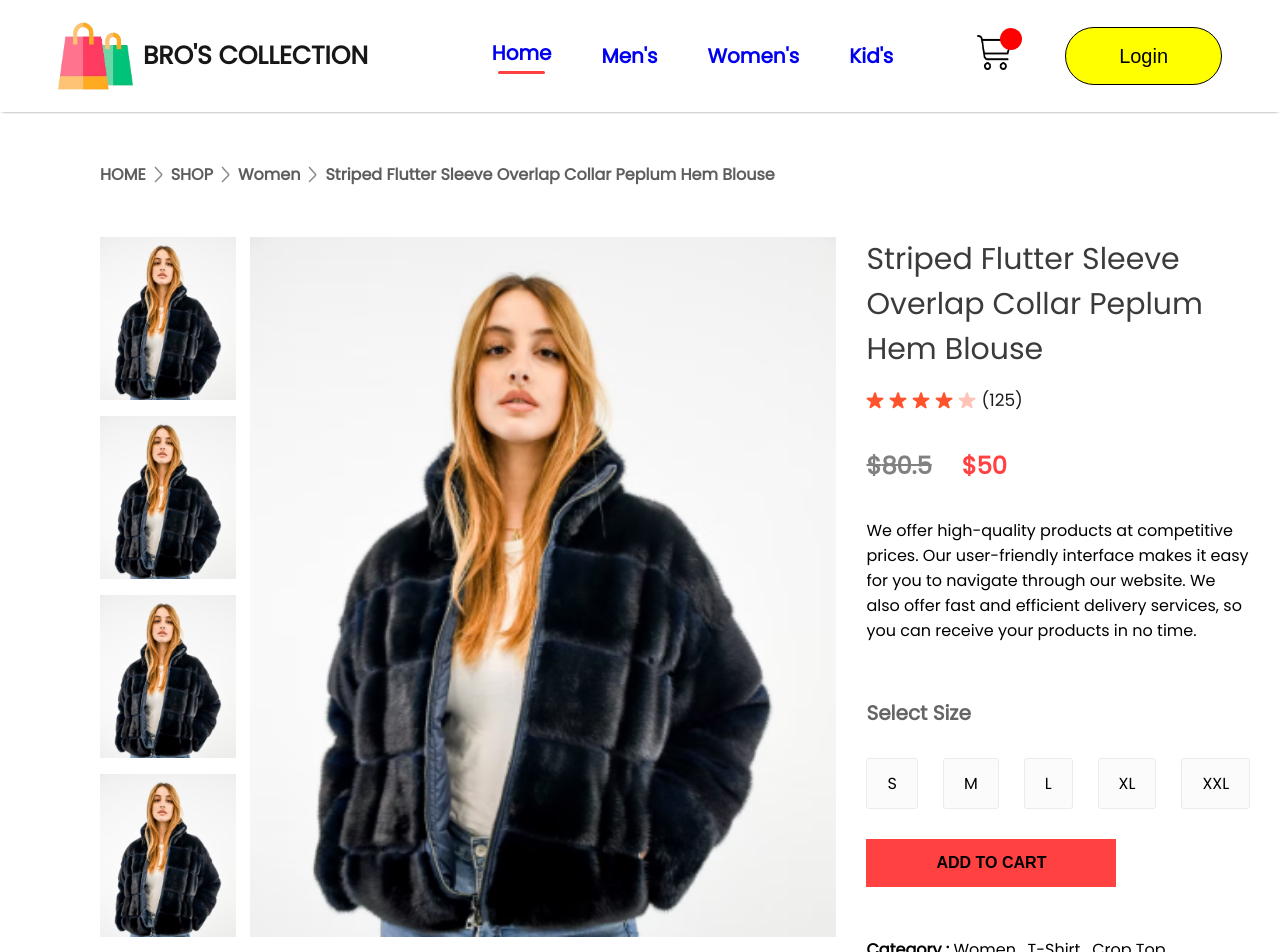
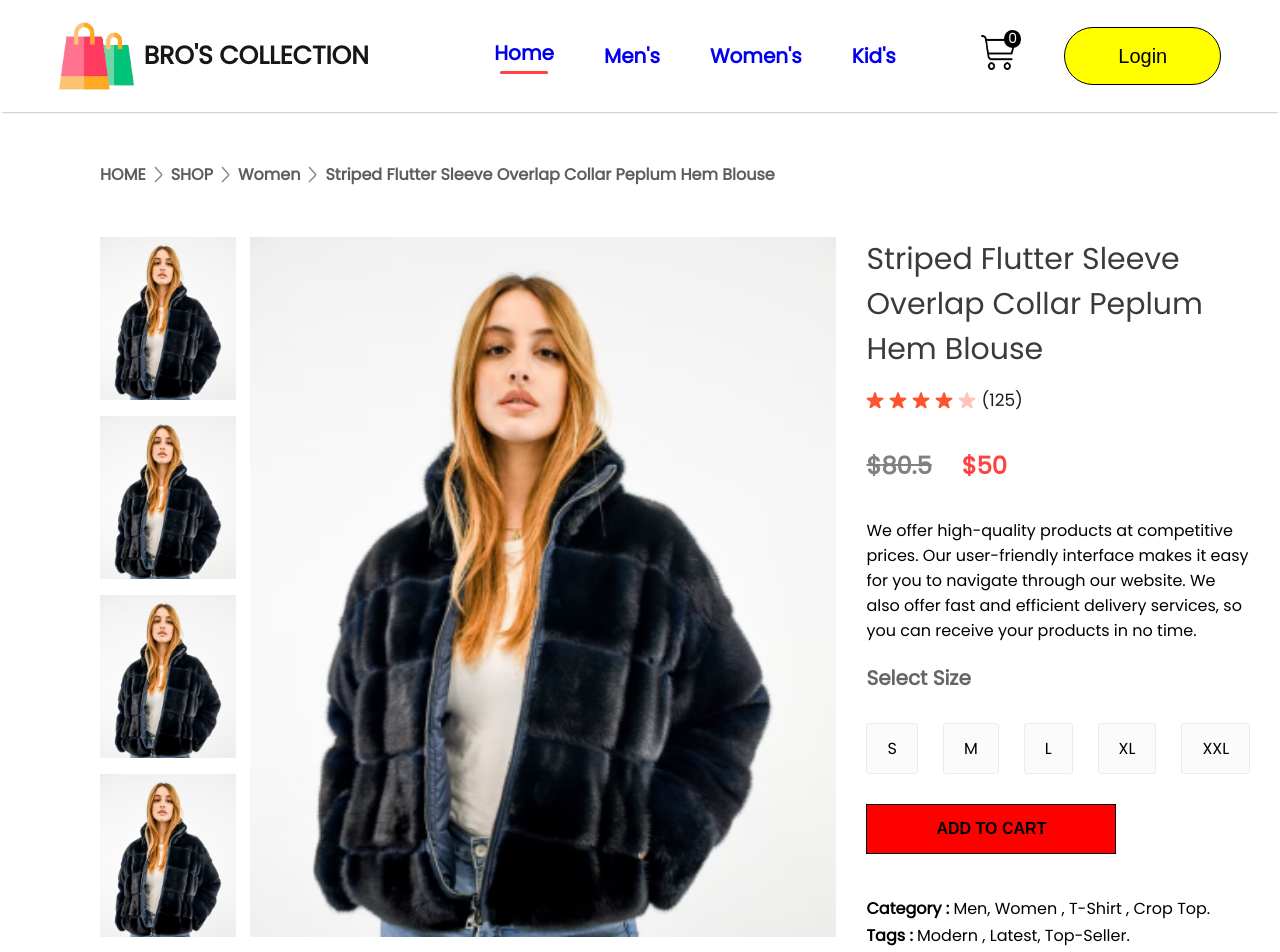
Before and after one commit to MaharobHossain/Bro-s-Collection-E-commerce-Website-Frontend-with-React, a React (Create React App) app: page /product/1 in a window 1280 px wide. Shown: the top 952 px of the page. Built offline with nearby package versions, Linux system fonts and the light colour scheme.

Commit message:
some update

```diff
--- a/src/Components/CartItems/CartItems.css
+++ b/src/Components/CartItems/CartItems.css
@@ -22,8 +22,19 @@
     font-size: 17px;
     font-weight: 600;
 }
+.crt-format p{
+    position: relative;
+    left: 14px;
+}
+.crt-format button{
+    position: relative;
+    left: 20px;
+}
 .carticon-product{
+    width: 55px;
     height: 62px;
+    position: relative;
+    left: 13px;
 }
 
 .cart-remove-icon{
@@ -58,13 +69,15 @@
     width: 262px;
     height: 45px;
     outline: none;
-    border: none;
-    background: #ff5a5a;
+    border: 1px solid black;
     color: black;
-    font-size: 16px;
+    font-size: 14px;
     font-weight: 600;
     cursor: pointer;
-
+    background-color: red;
+}
+.cart-total button:active{
+    background-color: yellow;
 }
 
 .cart-pomo-code{
@@ -93,8 +106,14 @@
 .cart-pomo-box button{
     width: 168px;
     height: 57px;
-    font-size: 16px;
-    background: black;
-    color: white;
+    font-size: 22px;
+    font-weight: 600;
+    outline: none;
+    border: 1px solid black;
+    color: black;
     cursor: pointer;
+    background-color: red;
 }
+.cart-pomo-box button:active{
+    background-color: yellow;
+}
--- a/src/Components/CartItems/CartItems.jsx
+++ b/src/Components/CartItems/CartItems.jsx
@@ -56,7 +56,7 @@ const CartItems = () => {
             <button>PROCEED TO CHEAKOUT</button>
         </div>
         <div className="cart-pomo-code">
-            <p>If you have a Promo code, Enter it here</p>
+            <p>If you have a Promo code, Enter it here.</p>
             <div className="cart-pomo-box">
                 <input type="text" placeholder='promo code' />
                 <button>Submit</button>
--- a/src/Components/Hero/Hero.css
+++ b/src/Components/Hero/Hero.css
@@ -6,7 +6,7 @@
 .hero{
     width: 1343px;
     height: 68vh;
-    background: linear-gradient(180deg, #6dcc98, #54a8cf22 60%);
+    background: linear-gradient(180deg, #6dcc98, #3bd19f22 60%);
     display: flex;
 }
 
--- a/src/Components/Navbar/Navbar.css
+++ b/src/Components/Navbar/Navbar.css
@@ -82,8 +82,8 @@
 }
 
 .nav-cart-count{
-    width: 22px;
-    height: 22px;
+    width: 17px;
+    height: 18px;
     display: flex;
     justify-content: center;
     align-items: center;
@@ -91,7 +91,7 @@
     margin-left: -55px;
     border-radius: 11px;
     font-size: 14px;
-    background: red;
+    background: black;
     color: white;
 
 }
--- a/src/Components/Navbar/Navbar.jsx
+++ b/src/Components/Navbar/Navbar.jsx
@@ -32,7 +32,7 @@ const Navbar = () => {
       <div className="nav-login-cart">
 
         <Link to='/cart'><img src={cart} alt="" /> </Link>
-        <div className="nav-cart-count">{getTotalCartItems}</div>
+        <div className="nav-cart-count">{getTotalCartItems()}</div>
         <Link to='/login'><button>Login</button></Link>
 
       </div>
--- a/src/Components/Offer/Offers.css
+++ b/src/Components/Offer/Offers.css
@@ -6,7 +6,7 @@
 
 .offers{
     width: 1063px;
-    /* height: 70vh; */
+    height: 53vh;
 
     padding: 0px 140px;
     background: linear-gradient(180deg, #5d9c79, #7fbfdd22 60%);
@@ -26,7 +26,7 @@
 
 .offers-left h1{
     color: #171717;
-    font-size: 80px;
+    font-size: 60px;
     font-weight: 600;
     position: relative;
     right: 20px;
--- a/src/Components/ProductDetails/ProductDetails.css
+++ b/src/Components/ProductDetails/ProductDetails.css
@@ -58,7 +58,7 @@
 }
 
 .right-size h1{
-    margin-top: 55px;
+    margin-top: 20px;
     color: #656565;
     font-size: 20px;
     font-weight: 600;
@@ -82,15 +82,19 @@
     font-size: 16px;
     font-weight: 600;
     color: black;
-    background: #ff4141;
+    background: red;
+    border: 1px solid black;
     margin-bottom: 40px;
-    border: none;
     outline: none;
     cursor: pointer;
 }
+.display-right button:active{
+    background-color: yellow;
+}
 
 .right-category{
-    margin-top: 10px;
+    margin-top: 2px;
+
 }
 .right-category span{
     font-weight: 600;
--- a/src/Components/ProductDetails/ProductDetails.jsx
+++ b/src/Components/ProductDetails/ProductDetails.jsx
@@ -51,8 +51,8 @@ const ProductDetails = (props) => {
         </div>
       </div>
       <button onClick={()=>{addToCart(product.id)}}>ADD TO CART</button>
-      <p className='right-category'> <span>Category : </span>Women , T-Shirt , Crop Top.</p>
-      <p className='right-category'> <span>Tags : </span>Modern , Latest.</p>
+      <p className='right-category'> <span>Category : </span>Men, Women , T-Shirt , Crop Top.</p>
+      <p className='right-category'> <span>Tags : </span>Modern , Latest, Top-Seller.</p>
       </div>
     </div>
   )
--- a/src/Context/ShopContext.jsx
+++ b/src/Context/ShopContext.jsx
@@ -22,7 +22,7 @@ const ShopContextProvider = (props) => {
       console.log(cartItems);
    }
 
-   const removeFromCart =(itemId) =>{
+   const removeFromCart =(itemId) => {
       setCartItems((prev)=>({...prev,[itemId]:prev[itemId]-1}))
    }
 
@@ -32,8 +32,8 @@ const ShopContextProvider = (props) => {
       {
          if(cartItems[item]>0)
          {
-            let itemInfo = all_product.find((Product)=>Product.id===Number(item))
-            totalAmount += itemInfo.new_price * cartItems[item];
+            let itemInfo = all_product.find((product)=>product.id===Number(item))
+            totalAmount += itemInfo.new_price *cartItems[item];
          }
          return totalAmount;
       }
@@ -52,7 +52,7 @@ const ShopContextProvider = (props) => {
    }
 
 
-   const contextValue = {getTotalCartItems,getTotalCartAmount,all_product,cartItems,addToCart,removeFromCart}
+   const contextValue = {getTotalCartAmount,getTotalCartItems,all_product,cartItems,addToCart,removeFromCart}
 
 
  return(
```
